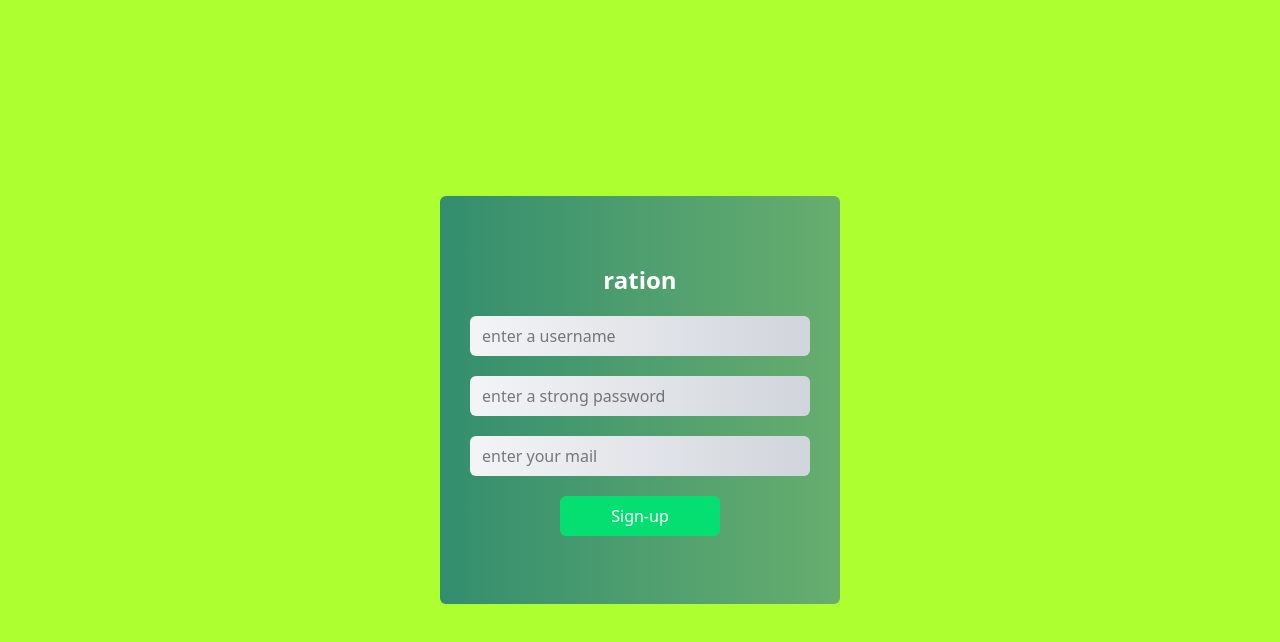
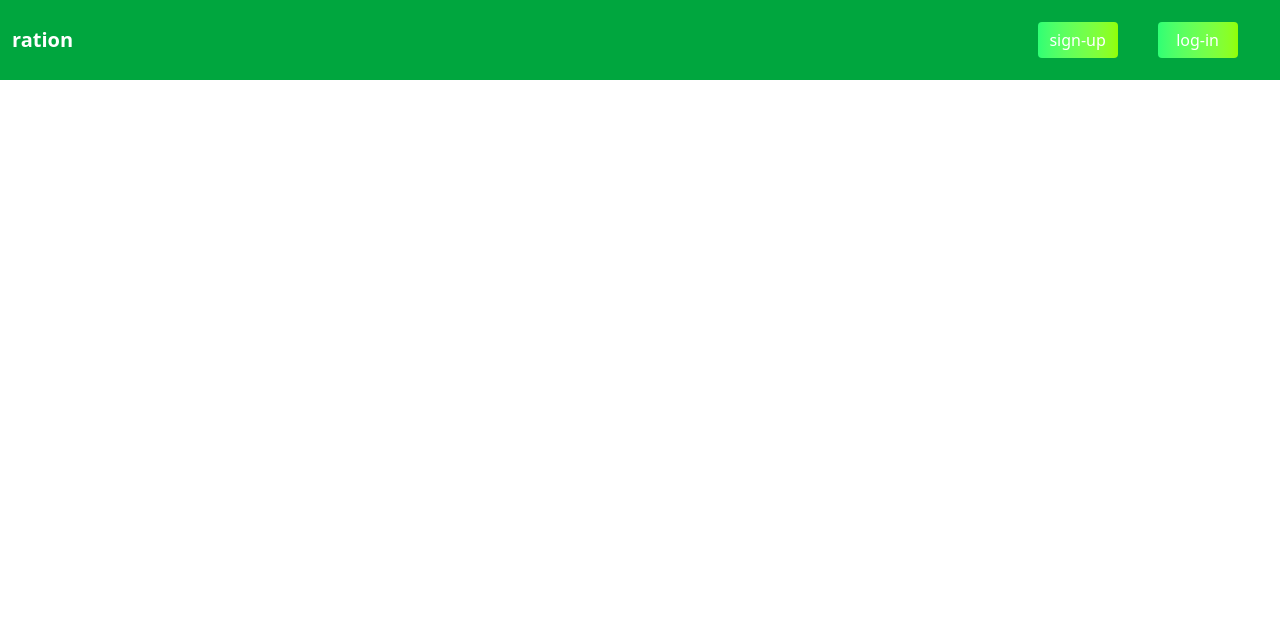
Before and after one commit to lad-bhargav/ration, a React (Vite) app in the folder frontend/: page /Home in a window 1280 px wide. Shown: the top 642 px of the page. Built offline with nearby package versions, Linux system fonts and the light colour scheme.

Commit message:
some improvements

```diff
--- a/frontend/src/App.jsx
+++ b/frontend/src/App.jsx
@@ -1,14 +1,13 @@
-import './App.css'
+import { Navigate } from "react-router-dom";
 import Home from './Pages/Home'
 import HomeMain from './Pages/HomeMain'
 
 
 function App() {
-
+  const isLoggedIn = localStorage.getItem("logined");
   return (
     <>
-      <Home/>
-      <HomeMain/>
+      {isLoggedIn ? <HomeMain/> : <Home/>}
     </>
   )
 }
--- a/frontend/src/Components/NavMain.jsx
+++ b/frontend/src/Components/NavMain.jsx
@@ -13,7 +13,7 @@ export default function NavMain() {
   }, []);
   return (
     <div className="navbar w-full h-[10vh] flex justify-between items-center px-6 bg-green-600 text-white">
-      <Link to="/Home" className="font-bold text-xl cursor-pointer">
+      <Link to="/ration" className="font-bold text-xl cursor-pointer">
         ration
       </Link>
 
@@ -26,7 +26,7 @@ export default function NavMain() {
       </div>
       <div className="flex items-center gap-6">
         <ShoppingCartIcon className="cursor-pointer text-2xl" />
-        <h4 className="text-base">Welcome,{username}</h4>
+        <h4 className="text-base">{username ? `Welcome, ${username}` : "Welcome"}</h4>
       </div>
     </div>
   );
--- a/frontend/src/Components/Navbar.jsx
+++ b/frontend/src/Components/Navbar.jsx
@@ -4,15 +4,15 @@ export default function Navbar() {
   return (
     <div className="navbar h-[10vh] p-3 w-screen bg-green-600 text-white space-x-4 flex-row gap-9 flex justify-center items-center">
       <div className="w-[30%]">
-        <Link to="/home" className="font-bold text-xl cursor-pointer">
+        <Link to="/Home" className="font-bold text-xl cursor-pointer">
         ration
        </Link>
       </div>
       <div className="w-[50%]">
       </div>
       <div className="w-[20%] flex gap-10">
-        <Link to="/signup" className="h-9 w-20 bg-gradient-to-r from-[#2fff74] to-[#91ff00] rounded-sm flex items-center justify-center">sign-up</Link>
-        <Link to="/login" className="h-9 w-20 bg-gradient-to-r from-[#2fff74] to-[#91ff00] rounded-sm flex items-center justify-center">log-in</Link>
+        <Link to="/signup" className="h-9 w-20 bg-gradient-to-r from-[#2fff74] to-[#91ff00] rounded-sm flex items-center justify-center font-medium">sign-up</Link>
+        <Link to="/login" className="h-9 w-20 bg-gradient-to-r from-[#2fff74] to-[#91ff00] rounded-sm flex items-center justify-center font-medium">log-in</Link>
       </div>
     </div>
   );
--- a/frontend/src/Pages/Home.jsx
+++ b/frontend/src/Pages/Home.jsx
@@ -1,6 +1,4 @@
 import Navbar from "../Components/Navbar";
-import Signup from "./Signup";
-import NavMain from "../Components/NavMain";
 
 export default function Home(){
     return(
--- a/frontend/src/Pages/Login.jsx
+++ b/frontend/src/Pages/Login.jsx
@@ -5,7 +5,6 @@ import axios from "axios";
 export default function Login(){
     const [password, setPassword] = useState("");
     const [email, setEmail] = useState("");
-    const [username, setUsername] = useState("");
 
     const navigate = useNavigate();
 
@@ -14,15 +13,15 @@ export default function Login(){
 
         try {
             const LoginAPI = await axios.post("http://localhost:8080/login", {
-                username,
                 password,
                 email,
             });
 
             if (LoginAPI.data.message === "login") {
                 localStorage.setItem("email",email);
-                localStorage.setItem("username",username);
-                navigate("/Home", { replace: true });
+                localStorage.setItem("username",LoginAPI.data.username);
+                localStorage.setItem("logined","true");
+                navigate("/ration", { replace: true });
             } else {
                 alert("Invalid email or password");
             }
--- a/frontend/src/main.jsx
+++ b/frontend/src/main.jsx
@@ -6,6 +6,8 @@ import './index.css'
 import App from './App.jsx'
 import Signup from './Pages/Signup.jsx'
 import Login from './Pages/Login.jsx';
+import Home from './Pages/Home.jsx';
+import HomeMain from './Pages/HomeMain.jsx';
 
 createRoot(document.getElementById('root')).render(
   <StrictMode>
@@ -14,8 +16,8 @@ createRoot(document.getElementById('root')).render(
         <Route path="/" element={<App />} />
         <Route path="/signup" element={<Signup />} />
         <Route path='/login' element = {<Login />} />
-        <Route path="/home" element={<Signup />} />
-        <Route path='/Home' element = {<Login />} />
+        <Route path="/ration" element={<HomeMain />} />
+        <Route path='/Home' element = {<Home />} />
       </Routes>
     </BrowserRouter>
   </StrictMode>,
```
Also changed, not shown: 1 other file (tests, documents, lock files or other folders).
